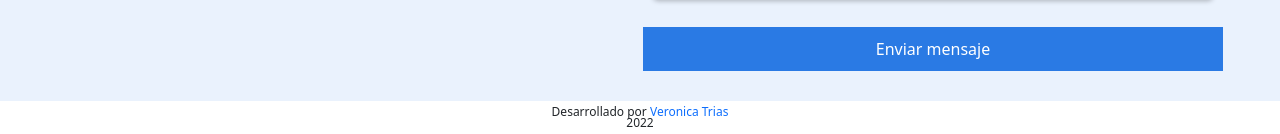
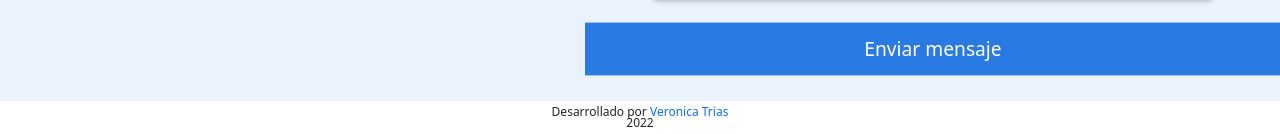
Before and after one commit to VeroRamm/AluraGeek-Ecommerce, a website: page index.html in a window 1280 px wide. In both pictures the pointer is over the button "Enviar mensaje". Shown: the part 1773-1907 px from the top of the page. Drawn offline with nearby package versions, Linux system fonts and the light colour scheme.

Commit message:
aminacion en botones

```diff
--- a/assets/css/base.css
+++ b/assets/css/base.css
@@ -37,6 +37,13 @@ html{
     font-size: 16px;
     width: auto;
     text-decoration: none;
+}
+.boton:hover{
+   transform:scale(1.2);
+   -webkit-transform:scale(1.2);
+   -moz-transform:scale(1.2);
+   -ms-transform:scale(1.2);
+   -o-transform:scale(1.2);
 }
 
 .footer{
```
